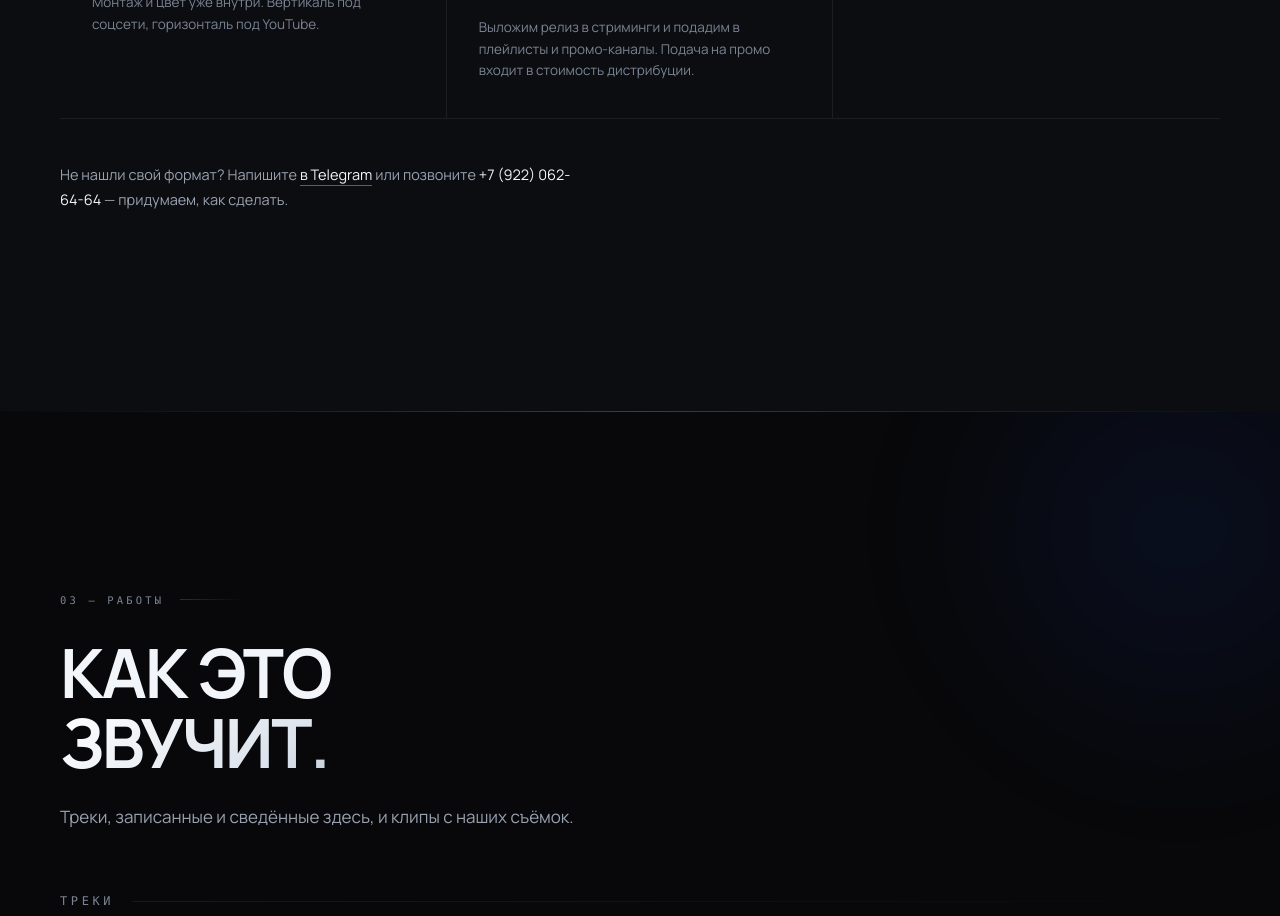
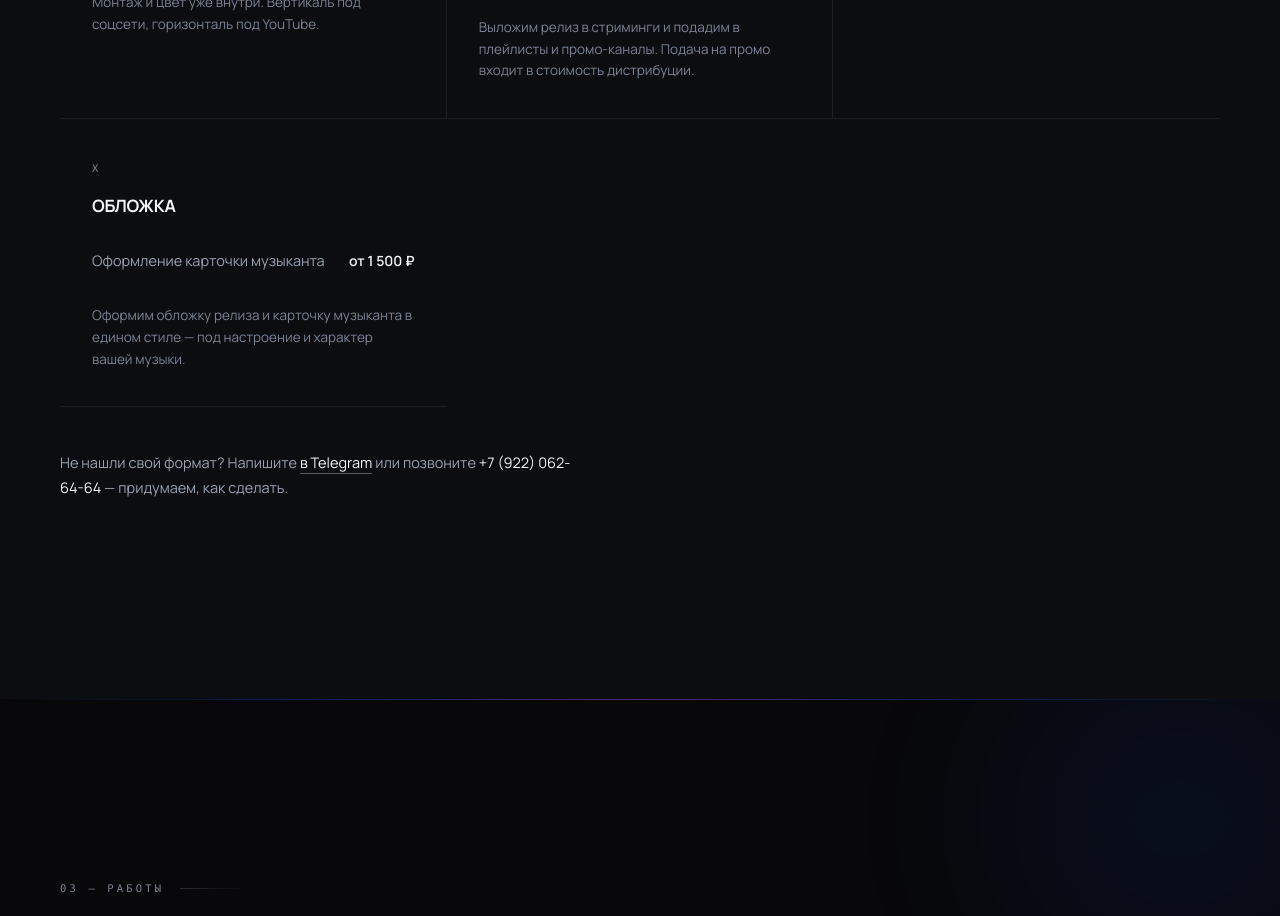
Before and after one commit to Artemdiscipline/narcos-records, a plain HTML site: page index.html in a window 1280 px wide. Shown: the part 3659-4575 px from the top of the page. Drawn offline with Linux system fonts and the light colour scheme; a web font is replaced by a local one.

Commit message:
Add cover and artist profile design service

```diff
--- a/index.html
+++ b/index.html
@@ -341,6 +341,15 @@
           <li><span class="nm">Полный цикл</span><span class="pr">от 15 000 ₽</span></li>
         </ul>
         <p class="svc-note">От вашей идеи до готового релиза на музыкальных площадках. Напишем текст, подготовим демо и создадим аранжировку. Запишем вокал, сделаем сведение и мастеринг, а затем выпустим трек. Все этапы, включая дистрибуцию, входят в стоимость.</p>
+      </article>
+
+      <article class="svc js-card">
+        <p class="num">X</p>
+        <h3>Обложка</h3>
+        <ul>
+          <li><span class="nm">Оформление карточки музыканта</span><span class="pr">от 1 500 ₽</span></li>
+        </ul>
+        <p class="svc-note">Оформим обложку релиза и карточку музыканта в едином стиле — под настроение и характер вашей музыки.</p>
       </article>
 
     </div>
```
